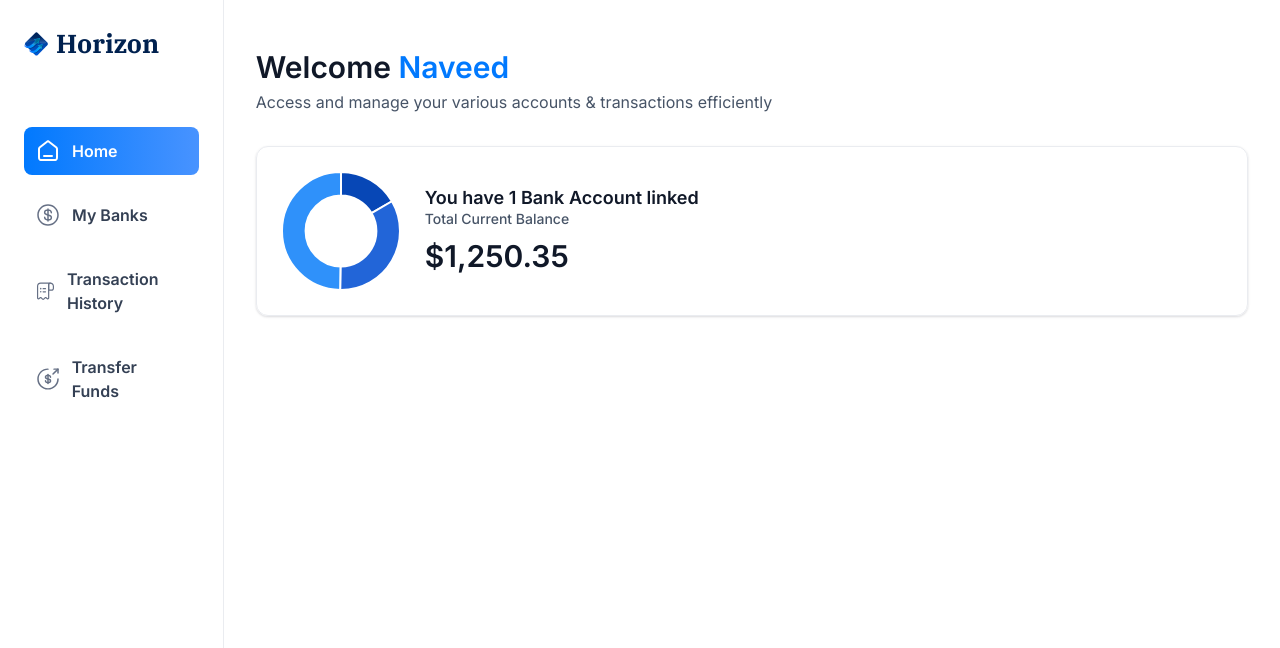
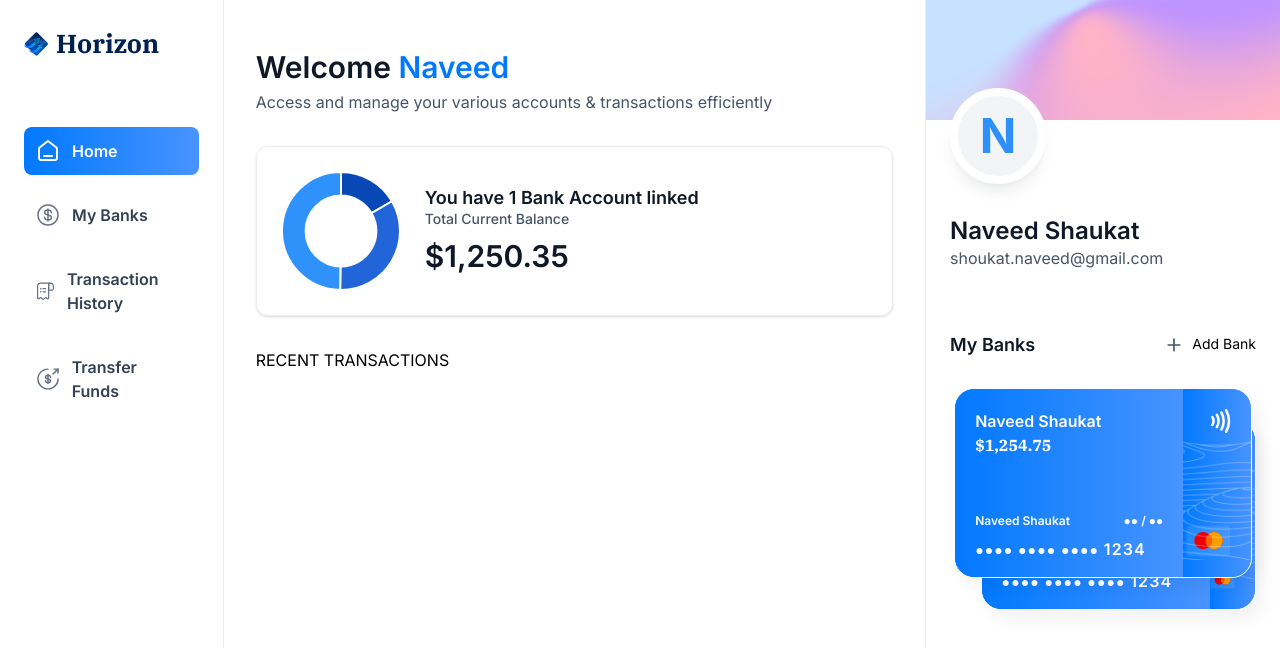
Before and after one commit to Naveed-Shoukat/banking_horizon, a Next.js app: page / in a window 1280 px wide. Shown: the top 648 px of the page. Built offline with nearby package versions, Linux system fonts and the light colour scheme.

Commit message:
Implement complete layout, RightSideBar

```diff
--- /dev/null
+++ b/app/(root)/my-banks/page.tsx
@@ -0,0 +1,9 @@
+import React from 'react'
+
+const MyBanks = () => {
+  return (
+    <div>MyBanks</div>
+  )
+}
+
+export default MyBanks
--- a/app/(root)/page.tsx
+++ b/app/(root)/page.tsx
@@ -1,9 +1,10 @@
 import HeaderBox from '@/components/HeaderBox';
+import RightSidebar from '@/components/RightSidebar';
 import TotalBalanceBox from '@/components/TotalBalanceBox';
 import React from 'react';
 
 const Home = () => {
-  const loggedIn ={firstName:'Naveed'};
+  const loggedIn = { firstName: 'Naveed', lastName: 'Shaukat', email:'shoukat.naveed@gmail.com' };
 
   return (
     <section className='home'>
@@ -15,13 +16,16 @@
             user={loggedIn.firstName || 'Guest'}
             subText='Access and manage your various accounts & transactions efficiently'
           />
+          <TotalBalanceBox
+            accounts={[]}
+            totalBanks={1}
+            totalCurrentBalance={1250.35}
+          />
         </header>
-        <TotalBalanceBox
-          accounts={[]}
-          totalBanks={1}
-          totalCurrentBalance={1250.35}
-        />
+        RECENT TRANSACTIONS
       </div>
+
+      <RightSidebar user={loggedIn} transasctions={[]} banks={[{currentBalance: 1254.75}, {currentBalance: 7458.96}]}/>
     </section>
   );
 };
--- /dev/null
+++ b/app/(root)/payment-transfer/page.tsx
@@ -0,0 +1,9 @@
+import React from 'react'
+
+const PaymentTransfer = () => {
+  return (
+    <div>PaymentTransfer</div>
+  )
+}
+
+export default PaymentTransfer
--- /dev/null
+++ b/app/(root)/transaction-history/page.tsx
@@ -0,0 +1,12 @@
+import React from 'react'
+
+const TransactionHistory
+ = () => {
+  return (
+    <div>TransactionHistory
+
+    </div>
+  )
+}
+
+export default TransactionHistory
--- /dev/null
+++ b/components/BankCard.tsx
@@ -0,0 +1,65 @@
+import { formatAmount } from '@/lib/utils'
+import Image from 'next/image';
+import Link from 'next/link'
+import React from 'react'
+
+const BankCard = ({account, userName, showBalance=true}:BankCardProps) => {
+  return (
+    <div className='flex flex-col'>
+      <Link href='/' className='bank-card'>
+        <div className='bank-card_content'>
+          <div>
+            <h1 className='text-16 font-semibold text-white'>
+              {account.name || userName}
+            </h1>
+            <p className='font-ibm-plex-serif font-black text-white'>
+              {formatAmount(account.currentBalance)}
+            </p>
+          </div>
+
+          <article className='flex flex-col gap-2'>
+            <div className='flex justify-between'>
+              <h1 className='text-12 font-semibold text-white'>{userName}</h1>
+              <h2 className='text-12 font-semibold text-white'>
+                &nbsp;&#9679;&#9679; / &#9679;&#9679;
+              </h2>
+            </div>
+            <p className='text-14 font-semibold tracking-[1.1px] text-white'>
+              &#9679;&#9679;&#9679;&#9679; &#9679;&#9679;&#9679;&#9679;{' '}
+              &#9679;&#9679;&#9679;&#9679;{' '}
+              <span className='text-16'>{1234}</span>
+            </p>
+          </article>
+        </div>
+
+        <div className='bank-card_icon'>
+          <Image
+            src='/icons/Paypass.svg'
+            width={20}
+            height={24}
+            alt='Paypass icon'
+          />
+          <Image
+            src='/icons/Mastercard.svg'
+            width={45}
+            height={32}
+            alt='Mastercard icon'
+            className='ml-5'
+          />
+        </div>
+
+        <Image
+          src='/icons/lines.png'
+          width={316}
+          height={190}
+          alt='link lines'
+          className='absolute top-0 left-0'
+        />
+      </Link>
+
+      {/* Implement functionality to copy card number */}
+    </div>
+  );
+}
+
+export default BankCard
--- /dev/null
+++ b/components/RightSidebar.tsx
@@ -0,0 +1,68 @@
+import Image from 'next/image';
+import Link from 'next/link';
+import React from 'react';
+import BankCard from './BankCard';
+
+const RightSidebar = ({ user, transactions, banks }: RightSidebarProps) => {
+  return (
+    <aside className='right-sidebar'>
+      <section className='flex flex-col pb-8'>
+        <div className='profile-banner'></div>
+        <div className='profile'>
+          <div className='profile-img'>
+            <span className='text-5xl font-bold text-blue-500'>
+              {user.firstName[0]}
+            </span>
+          </div>
+          <div className='profile-details'>
+            <h1 className='profile-name'>
+              {user.firstName} {user.lastName}
+            </h1>
+            <p className='profile-email'>{user.email}</p>
+          </div>
+        </div>
+      </section>
+
+      <section className='banks'>
+        <div className='flex w-full justify-between'>
+          <h2 className='header-2'>My Banks</h2>
+
+          <Link className='flex gap-2' href='/'>
+            <Image
+              src='/icons/plus.svg'
+              width={20}
+              height={20}
+              alt='plus icon'
+            />
+            <h2 className='text-14 font-semibold-text-gray-600'>Add Bank</h2>
+          </Link>
+        </div>
+
+        {banks?.length > 0 && (
+          <div className='relative flex flex-1 flex-col items-center justify-center gap-5'>
+            <div className='relative z-10'>
+              <BankCard
+                key={banks[0].id}
+                account={banks[0]}
+                userName={`${user.firstName} ${user.lastName}`}
+                showBalance={false}
+              />
+            </div>
+            {banks[1] && (
+              <div className='absolute right-0 top-8 z-0 w-[90%]'>
+                <BankCard
+                  key={banks[1].id}
+                  account={banks[1]}
+                  userName={`${user.firstName} ${user.lastName}`}
+                  showBalance={false}
+                />
+              </div>
+            )}
+          </div>
+        )}
+      </section>
+    </aside>
+  );
+};
+
+export default RightSidebar;
--- a/types/index.d.ts
+++ b/types/index.d.ts
@@ -136,7 +136,7 @@
   ssn: string;
 };
 
-declare interface CreditCardProps {
+declare interface BankCardProps {
   account: Account;
   userName: string;
   showBalance?: boolean;
```
